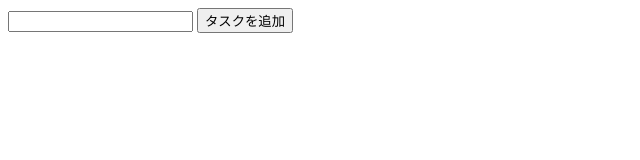
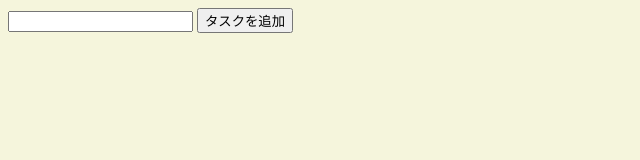
Before and after one commit to RS0627/todoapp-github-flow-tutorial, a plain HTML site: page index.html in a window 1280 px wide. Shown: the whole page, without its empty margins (0-640 px from the left). Drawn offline with nearby package versions, Linux system fonts and the light colour scheme.

Commit message:
背景の色を変更しました

```diff
--- a/index.html
+++ b/index.html
@@ -7,7 +7,7 @@
     <title>Todo app</title>
     <link rel="stylesheet" href="styles.css">
 </head>
-<body>
+<body id="toppage">
     <div>
         <input type="text" id="newTodoInput" />
         <button id="addTodoButton">タスクを追加</button>
--- a/styles.css
+++ b/styles.css
@@ -2,3 +2,6 @@
     text-decoration: line-through;
     color: #ccc;
   }
+body {
+  background-color: beige;
+}
```
